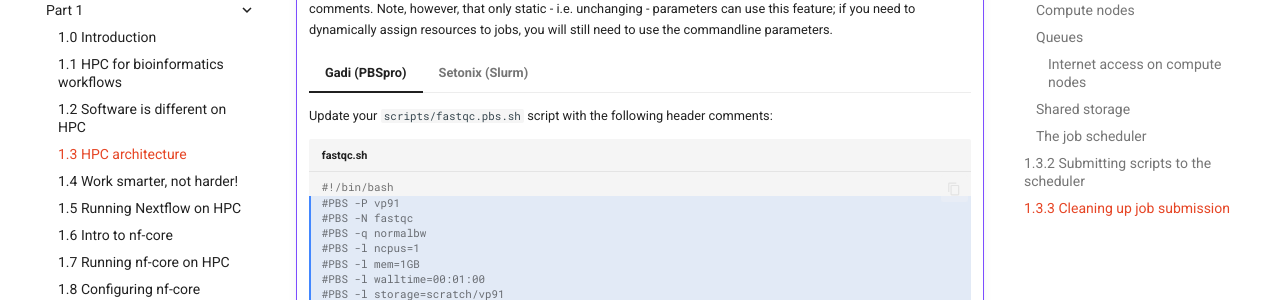
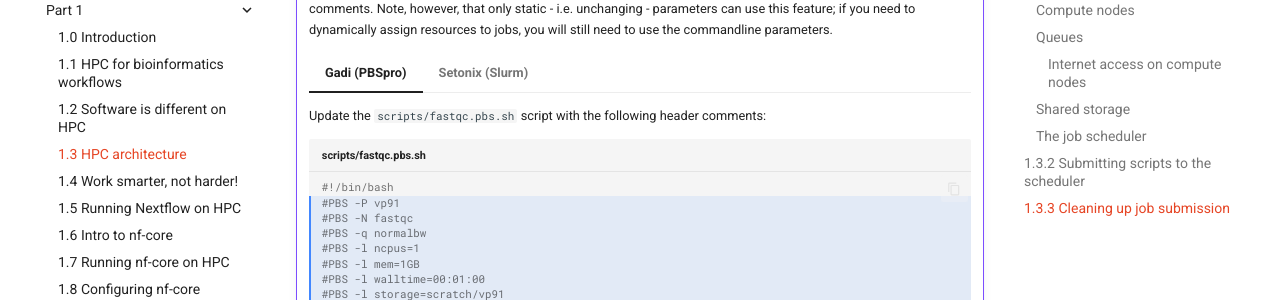
Before and after one commit to Sydney-Informatics-Hub/nextflow-hpc-workshop, an MkDocs documentation site: the page built from docs/part1/01_3_hpc_architecture.md, in a window 1280 px wide and 900 px high, scrolled down 8296 px. Shown: the part 152-452 px from the top of the window. Built offline with MkDocs 1.6.1 and Material for MkDocs 9.7.7, drawn with Linux system fonts in a browser that asks for light colours; comment, search, counter and statistics services are not loaded.

Commit message:
update all occurences of fastqc script name

````diff
--- a/docs/part1/01_3_hpc_architecture.md
+++ b/docs/part1/01_3_hpc_architecture.md
@@ -292,10 +292,10 @@ The above command is quite long, and would be a pain to write out every time you
 
     === "Gadi (PBSpro)"
 
-        Update your `scripts/fastqc.pbs.sh` script with the following header comments:
+        Update the `scripts/fastqc.pbs.sh` script with the following header comments:
 
 
-        ```bash title="fastqc.sh" hl_lines="2-9"
+        ```bash title="scripts/fastqc.pbs.sh" hl_lines="2-9"
         #!/bin/bash
         #PBS -P vp91
         #PBS -N fastqc
@@ -323,9 +323,9 @@ The above command is quite long, and would be a pain to write out every time you
 
     === "Setonix (Slurm)"
 
-        Update your `scripts/fastqc.slurm.sh` script with the following header comments:
+        Update the `scripts/fastqc.slurm.sh` script with the following header comments:
 
-        ```bash title="fastqc.sh" hl_lines="2-9"
+        ```bash title="scripts/fastqc.slurm.sh" hl_lines="2-9"
         #!/bin/bash
         #SBATCH --account=courses01
         #SBATCH --job-name=fastqc
````
